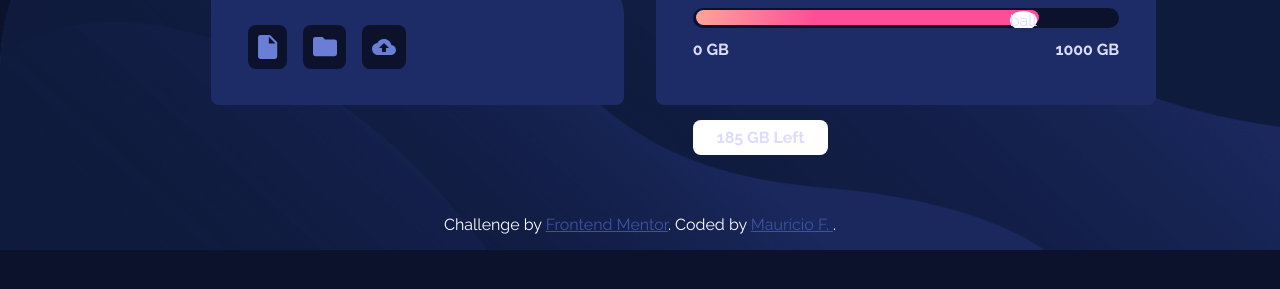
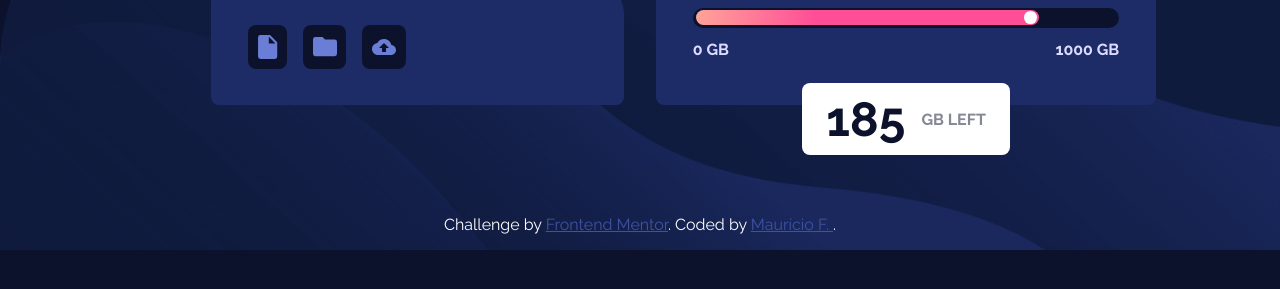
Before and after one commit to mauriciompf/Fylo-Data-Storage-Component, a plain HTML site: page index.html in a window 1280 px wide. Shown: the part 185-474 px from the top of the page. Drawn offline with Linux system fonts and the light colour scheme.

Commit message:
Update index.html

```diff
--- a/index.html
+++ b/index.html
@@ -25,17 +25,20 @@
     </div>
     <div class="box box-two">
       <p>You’ve used <span class="span">815 GB</span> of your storage</p>
-      <div class="float">
-        <span class="span">185 GB Left</span>
-      </div>
       <div class="progress-box">
-          <span class="progress-value">
-            <span class="ball">ball</span>
-          </span>
+          <div class="progress-value">
+            <span class="ball"></span>
+          </div>
       </div>
       <div class="gb-box">
         <span class="span">0 GB</span>
         <span class="span">1000 GB</span>
+      </div>
+      <div class="center">
+        <div class="float">
+          <span class="span gb-left-number">185</span>
+          <span class="span gb-left">GB LEFT</span>
+        </div>
       </div>
     </div>
   </main>
```
